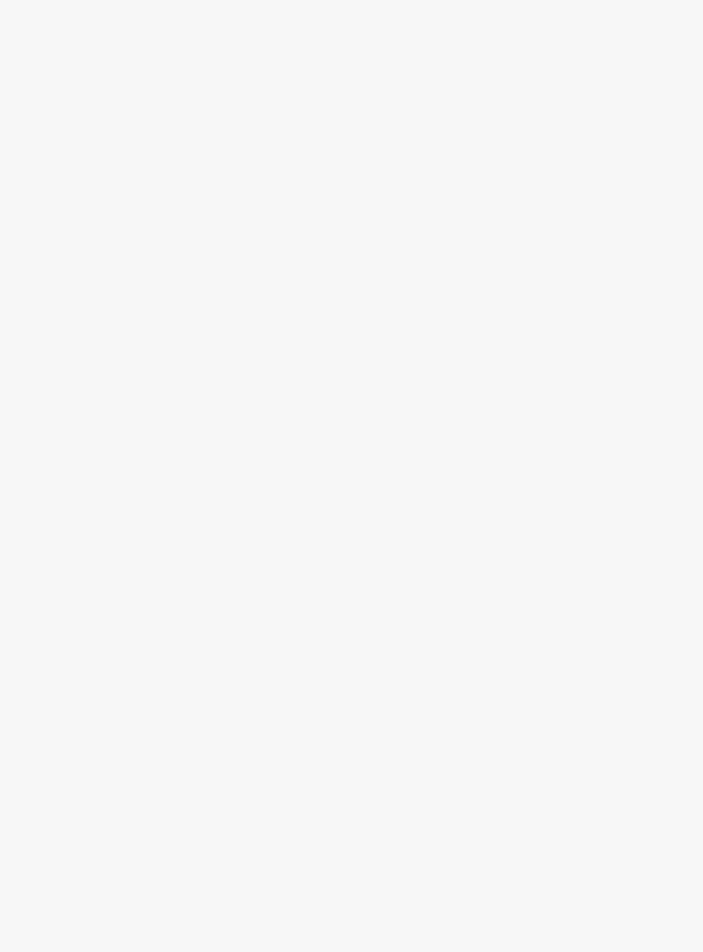
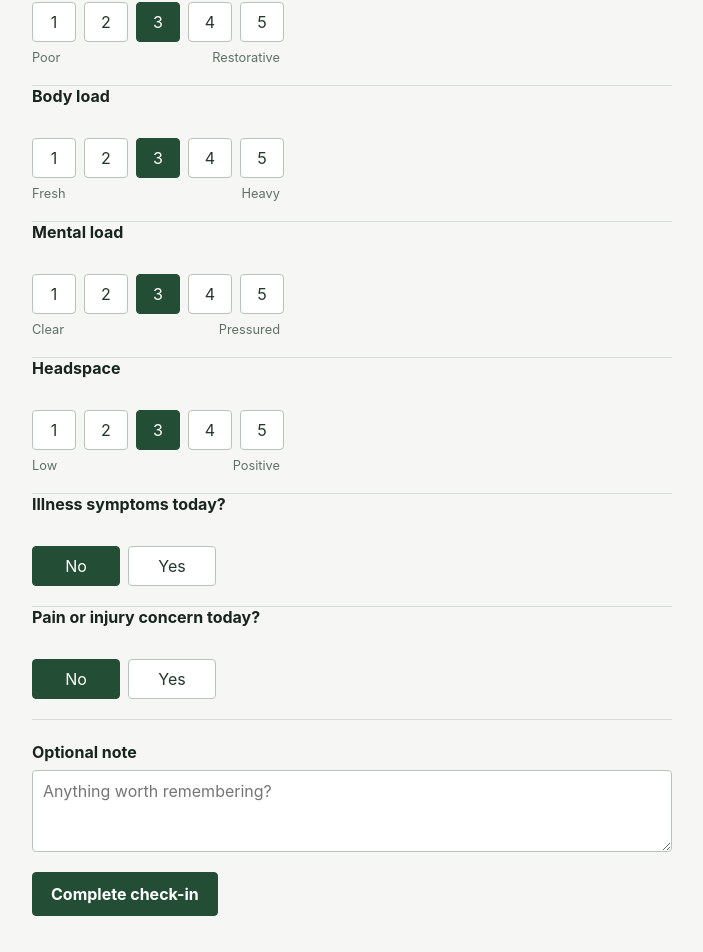
Before and after one commit to jpequegn/morning-readiness-ledger, a React (Vite) app: page / in a window 1280 px wide. Shown: the part 363-1315 px from the top of the page, without its empty margins (152-855 px from the left). Before the commit the page ends 800 px from the top, so only its background shows below. Built offline with nearby package versions, Linux system fonts and the light colour scheme.

Commit message:
Implement compact morning check-in flow (#11)
Co-authored-by: Julien Pequegnot <julienmika@Juliens-iMac-2.local>

```diff
--- a/src/App.tsx
+++ b/src/App.tsx
@@ -1,4 +1,10 @@
+import { useState } from "react";
+import { CheckInForm } from "./components/CheckInForm";
+import type { SubjectiveAnswers } from "./readiness/model";
+
 export function App() {
+  const [completed, setCompleted] = useState<SubjectiveAnswers | null>(null);
+
   return (
     <main className="app-shell">
       <header className="masthead">
@@ -8,9 +14,16 @@ export function App() {
       <section className="daily-ledger" aria-labelledby="ledger-heading">
         <p className="eyebrow">Today</p>
         <h1 id="ledger-heading">Set the capacity for the day.</h1>
-        <p className="intro">
-          Record how you feel before reviewing any wearable context. Your entries stay in this browser.
-        </p>
+        <p className="intro">Record how you feel before reviewing any wearable context. Your entries stay in this browser.</p>
+        {completed ? (
+          <section className="completion-notice" aria-live="polite">
+            <p className="eyebrow">Recorded</p>
+            <h2>Your subjective check-in is complete.</h2>
+            <p>You can edit today&apos;s answers in the ledger once storage is connected.</p>
+          </section>
+        ) : (
+          <CheckInForm onComplete={setCompleted} />
+        )}
       </section>
     </main>
   );
--- /dev/null
+++ b/src/components/CheckInForm.tsx
@@ -0,0 +1,123 @@
+import { useState, type FormEvent } from "react";
+import {
+  answersFromQuickCheckIn,
+  initialQuickCheckIn,
+  type QuickCheckInValues,
+} from "../readiness/checkIn";
+import type { Rating, SubjectiveAnswers } from "../readiness/model";
+
+type CheckInFormProps = {
+  onComplete: (answers: SubjectiveAnswers, note: string) => void;
+};
+
+type ScalePrompt = {
+  key: "sleepQuality" | "bodyLoad" | "mentalLoad" | "headspace";
+  label: string;
+  leftLabel: string;
+  rightLabel: string;
+};
+
+const scalePrompts: ScalePrompt[] = [
+  { key: "sleepQuality", label: "Sleep quality", leftLabel: "Poor", rightLabel: "Restorative" },
+  { key: "bodyLoad", label: "Body load", leftLabel: "Fresh", rightLabel: "Heavy" },
+  { key: "mentalLoad", label: "Mental load", leftLabel: "Clear", rightLabel: "Pressured" },
+  { key: "headspace", label: "Headspace", leftLabel: "Low", rightLabel: "Positive" },
+];
+
+function ScaleControl({
+  prompt,
+  value,
+  onChange,
+}: {
+  prompt: ScalePrompt;
+  value: Rating;
+  onChange: (value: Rating) => void;
+}) {
+  return (
+    <fieldset className="checkin-row">
+      <legend>{prompt.label}</legend>
+      <div className="scale-options" aria-label={prompt.label}>
+        {([1, 2, 3, 4, 5] as Rating[]).map((rating) => (
+          <button
+            aria-label={`${prompt.label}: ${rating} of 5`}
+            aria-pressed={value === rating}
+            className={value === rating ? "selected" : undefined}
+            key={rating}
+            onClick={() => onChange(rating)}
+            type="button"
+          >
+            {rating}
+          </button>
+        ))}
+      </div>
+      <div className="scale-endpoints" aria-hidden="true">
+        <span>{prompt.leftLabel}</span>
+        <span>{prompt.rightLabel}</span>
+      </div>
+    </fieldset>
+  );
+}
+
+function FlagControl({
+  label,
+  value,
+  onChange,
+}: {
+  label: string;
+  value: boolean;
+  onChange: (value: boolean) => void;
+}) {
+  return (
+    <fieldset className="checkin-row flag-row">
+      <legend>{label}</legend>
+      <div className="binary-options" aria-label={label}>
+        <button aria-pressed={!value} className={!value ? "selected" : undefined} onClick={() => onChange(false)} type="button">
+          No
+        </button>
+        <button aria-pressed={value} className={value ? "selected warning" : undefined} onClick={() => onChange(true)} type="button">
+          Yes
+        </button>
+      </div>
+    </fieldset>
+  );
+}
+
+export function CheckInForm({ onComplete }: CheckInFormProps) {
+  const [values, setValues] = useState<QuickCheckInValues>(initialQuickCheckIn);
+
+  function updateValue<Key extends keyof QuickCheckInValues>(key: Key, value: QuickCheckInValues[Key]) {
+    setValues((current) => ({ ...current, [key]: value }));
+  }
+
+  function submit(event: FormEvent<HTMLFormElement>) {
+    event.preventDefault();
+    onComplete(answersFromQuickCheckIn(values), values.note.trim());
+  }
+
+  return (
+    <form className="checkin-form" onSubmit={submit}>
+      <div className="checkin-questions">
+        {scalePrompts.map((prompt) => (
+          <ScaleControl
+            key={prompt.key}
+            onChange={(rating) => updateValue(prompt.key, rating)}
+            prompt={prompt}
+            value={values[prompt.key]}
+          />
+        ))}
+        <FlagControl label="Illness symptoms today?" onChange={(present) => updateValue("illnessPresent", present)} value={values.illnessPresent} />
+        <FlagControl label="Pain or injury concern today?" onChange={(present) => updateValue("injuryPresent", present)} value={values.injuryPresent} />
+      </div>
+      <label className="note-field">
+        <span>Optional note</span>
+        <textarea
+          onChange={(event) => updateValue("note", event.target.value)}
+          placeholder="Anything worth remembering?"
+          rows={3}
+          value={values.note}
+        />
+      </label>
+      <button className="complete-button" type="submit">Complete check-in</button>
+    </form>
+  );
+}
--- /dev/null
+++ b/src/readiness/checkIn.ts
@@ -0,0 +1,35 @@
+import type { Rating, SubjectiveAnswers } from "./model";
+
+export interface QuickCheckInValues {
+  sleepQuality: Rating;
+  bodyLoad: Rating;
+  mentalLoad: Rating;
+  headspace: Rating;
+  illnessPresent: boolean;
+  injuryPresent: boolean;
+  note: string;
+}
+
+export const initialQuickCheckIn: QuickCheckInValues = {
+  sleepQuality: 3,
+  bodyLoad: 3,
+  mentalLoad: 3,
+  headspace: 3,
+  illnessPresent: false,
+  injuryPresent: false,
+  note: "",
+};
+
+export function answersFromQuickCheckIn(values: QuickCheckInValues): SubjectiveAnswers {
+  return {
+    sleepQuality: values.sleepQuality,
+    fatigue: values.bodyLoad,
+    soreness: values.bodyLoad,
+    stress: values.mentalLoad,
+    mood: values.headspace,
+    motivation: values.headspace,
+    illness: values.illnessPresent ? 3 : 1,
+    injury: values.injuryPresent ? 3 : 1,
+    workPressure: values.mentalLoad,
+  };
+}
--- a/src/styles.css
+++ b/src/styles.css
@@ -34,9 +34,64 @@ h1 { margin: 8px 0 16px; font-size: 2.25rem; line-height: 1.08; letter-spacing:
 
 .intro { max-width: 58ch; color: #435148; font-size: 1.05rem; line-height: 1.55; }
 
+.checkin-form { margin-top: 34px; }
+
+.checkin-questions { border-top: 1px solid #d7ded7; }
+
+.checkin-row { border: 0; border-bottom: 1px solid #d7ded7; margin: 0; padding: 20px 0; }
+
+.checkin-row legend { font-weight: 650; padding: 0 0 12px; }
+
+.scale-options, .binary-options { display: flex; gap: 8px; }
+
+.scale-options button, .binary-options button {
+  appearance: none;
+  background: #ffffff;
+  border: 1px solid #b8c5bb;
+  border-radius: 4px;
+  color: #24372a;
+  cursor: pointer;
+  min-height: 40px;
+  min-width: 44px;
+  padding: 8px 12px;
+}
+
+.binary-options button { min-width: 88px; }
+
+.scale-options button:hover, .binary-options button:hover { border-color: #52725c; }
+
+.scale-options button:focus-visible, .binary-options button:focus-visible, .complete-button:focus-visible, textarea:focus-visible {
+  outline: 3px solid #91b6a0;
+  outline-offset: 2px;
+}
+
+.scale-options .selected, .binary-options .selected { background: #244d35; border-color: #244d35; color: #ffffff; }
+
+.binary-options .warning.selected { background: #8b3e25; border-color: #8b3e25; }
+
+.scale-endpoints { color: #607065; display: flex; font-size: 0.8rem; justify-content: space-between; margin-top: 8px; max-width: 248px; }
+
+.note-field { display: grid; gap: 8px; margin-top: 22px; }
+
+.note-field span { font-weight: 650; }
+
+textarea { background: #ffffff; border: 1px solid #b8c5bb; border-radius: 4px; color: #18251e; padding: 10px; resize: vertical; }
+
+.complete-button { background: #244d35; border: 1px solid #244d35; border-radius: 4px; color: #ffffff; cursor: pointer; font-weight: 700; margin-top: 20px; min-height: 44px; padding: 10px 18px; }
+
+.complete-button:hover { background: #183b29; }
+
+.completion-notice { border-top: 3px solid #244d35; margin-top: 34px; padding-top: 18px; }
+
+.completion-notice h2 { font-size: 1.4rem; margin: 6px 0; }
+
+.completion-notice p:last-child { color: #435148; line-height: 1.5; }
+
 @media (max-width: 560px) {
   .app-shell { padding: 20px 16px 48px; }
   .masthead { align-items: flex-start; flex-direction: column; }
   .daily-ledger { padding-top: 56px; }
   h1 { font-size: 1.8rem; }
+  .scale-options { gap: 6px; }
+  .scale-options button { min-width: 42px; padding: 8px 10px; }
 }
```
Also changed, not shown: 1 other file (tests, documents, lock files or other folders).
